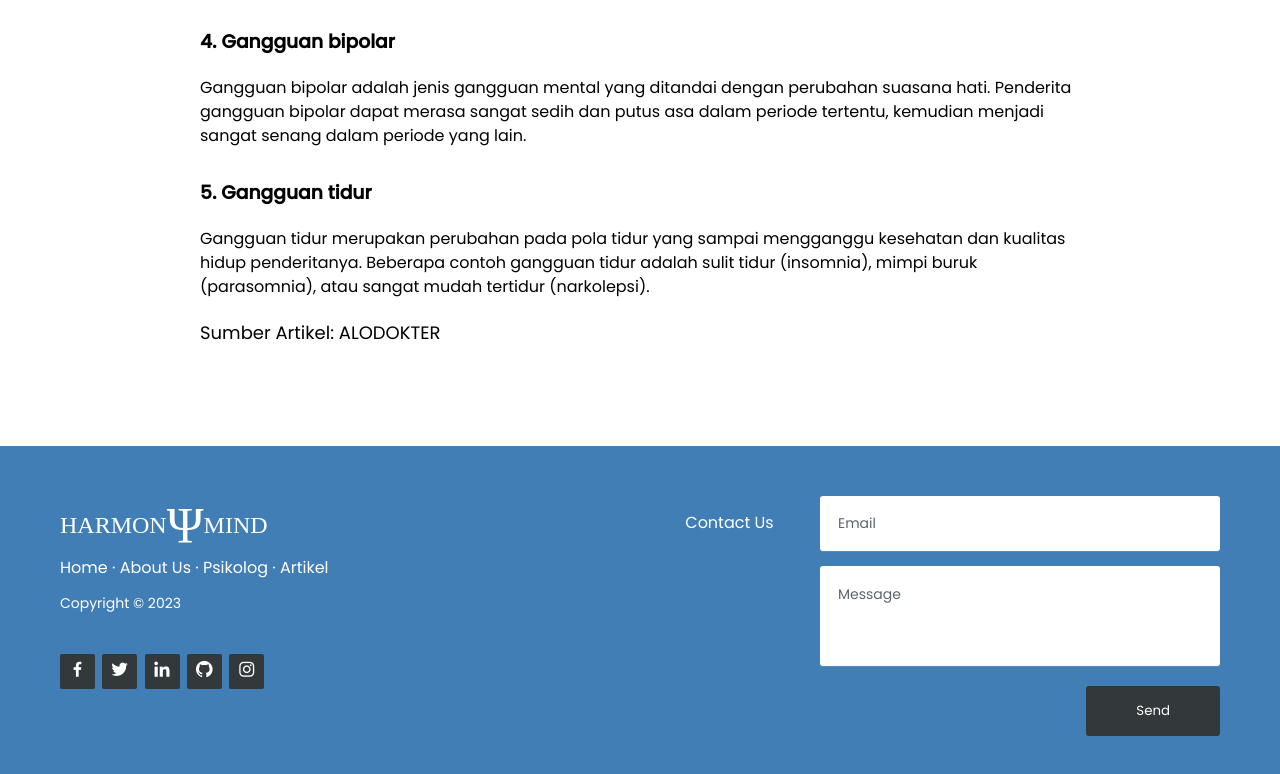
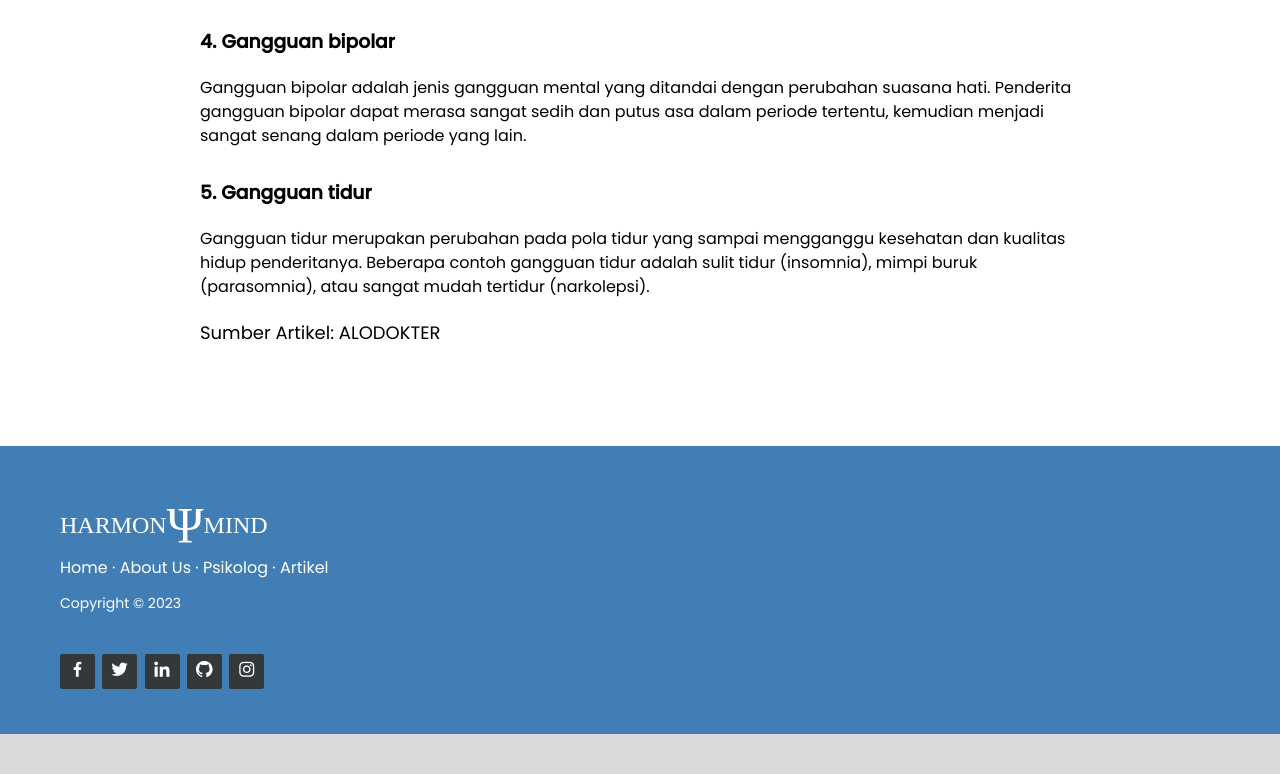
Before and after one commit to Kampus-Merdeka-Software-Engineering/BE-Palembang-31, a website: page public/article-1.html in a window 1280 px wide. Shown: the part 3479-4253 px from the top of the page. After the commit the page ends 4213 px from the top, so only its background shows below. Drawn offline with nearby package versions, Linux system fonts and the light colour scheme; a web font is replaced by a local one.

Commit message:
Update article-1.html
hapus contact us

```diff
--- a/public/article-1.html
+++ b/public/article-1.html
@@ -208,14 +208,6 @@
 
 			</div>
 
-			<div class="footer-right">
-				<p>Contact Us</p>
-				<form action="#" method="post">
-					<input type="text" name="email" placeholder="Email">
-					<textarea name="message" placeholder="Message"></textarea>
-					<button>Send</button>
-				</form>
-			</div>
 		</footer>
     </div>
 </body>
```
